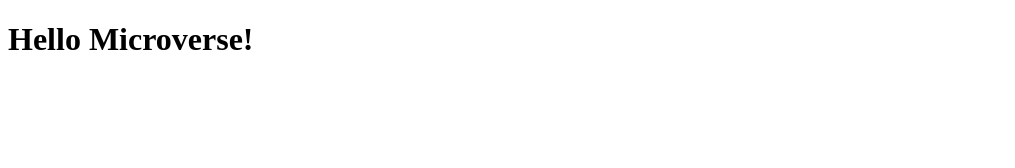
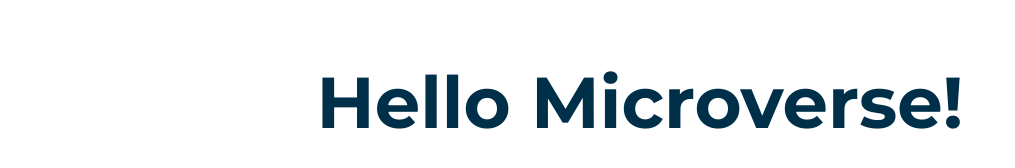
Before and after one commit to shahadat3669/Hello-Microverse, a plain HTML site: page index.html in a window 1280 px wide. Shown: the whole page, without its empty margins (0-1015 px from the left). Drawn offline with Linux system fonts and the light colour scheme.

Commit message:
added style.css file

```diff
--- a/index.html
+++ b/index.html
@@ -5,6 +5,7 @@
     <meta http-equiv="X-UA-Compatible" content="IE=edge" />
     <meta name="viewport" content="width=device-width, initial-scale=1.0" />
     <title>Hello Microverse</title>
+    <link rel="stylesheet" href="./style.css" />
   </head>
   <body>
     <h1 class="header">Hello Microverse!</h1>
--- /dev/null
+++ b/style.css
@@ -0,0 +1,9 @@
+@import url('https://fonts.googleapis.com/css2?family=Montserrat:wght@700&display=swap');
+
+.header {
+  color: #003049;
+  text-align: center;
+  font-size: 72px;
+  line-height: 1.5;
+  font-family: 'Montserrat', sans-serif;
+}
```
